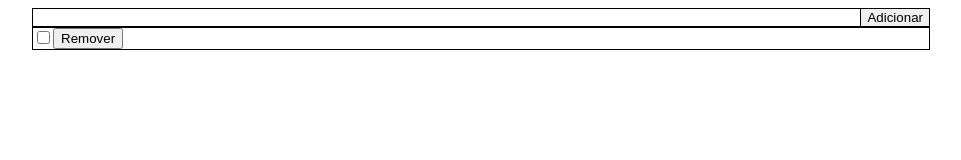
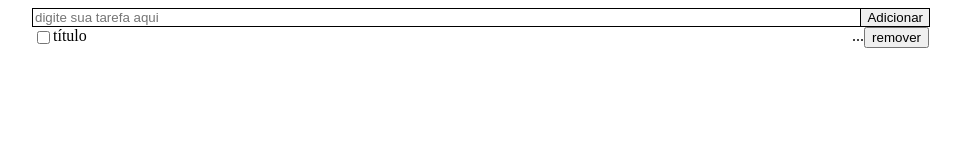
Before and after one commit to ElaneSz/2023-programacao-2-ia21, a plain HTML site: page client-vanilla/index.html in a window 1280 px wide. Shown: the whole page, without its empty margins (159-1120 px from the left). Drawn offline with Linux system fonts and the light colour scheme.

```diff
--- a/client-vanilla/index.html
+++ b/client-vanilla/index.html
@@ -10,16 +10,17 @@
 </head>
 <body>
   <header>
-        <input type="text">
+    <input type="text" placeholder="digite sua tarefa aqui">
     <button>Adicionar</button>
   </header>
   <main>
+    <div>
       <div class="container">
-            <div>
         <input type="checkbox">
+        <span>título</span>
+        <div class="status">...</div>
+        <button>remover</button>
       </div>
-            <samp></samp>
-            <button>Remover</button>
     </div>
   </main>
 </body>
--- a/client-vanilla/main.css
+++ b/client-vanilla/main.css
@@ -1,6 +1,5 @@
 header, main {
     width: 70vw;
-    border: 1px solid black;
     margin: 0 auto;
   }
 
@@ -12,10 +11,11 @@
   header input {
     flex-grow: 1;
     border: none;
-    border-right: 1px solid black;
+    border-right: 1px solid #000000;
+    outline: none;
   }
 
-header button {
+  header button{
     border: none;
   }
 
@@ -23,7 +23,11 @@
     display: flex;
   }
 
-main div.container span {
+  main div.container span{
     display: inline-block;
     flex-grow: 1;
   }
+
+  :focus {
+    background-color: aqua;
+  }
```
Also changed, not shown: server/package.json (added, +24 -0 lines), server/src/index.ts (added, +15 -0 lines), server/tsconfig.json (added, +103 -0 lines), README.md, 3 other files. Lines whose indentation alone changed are shown as unchanged.
